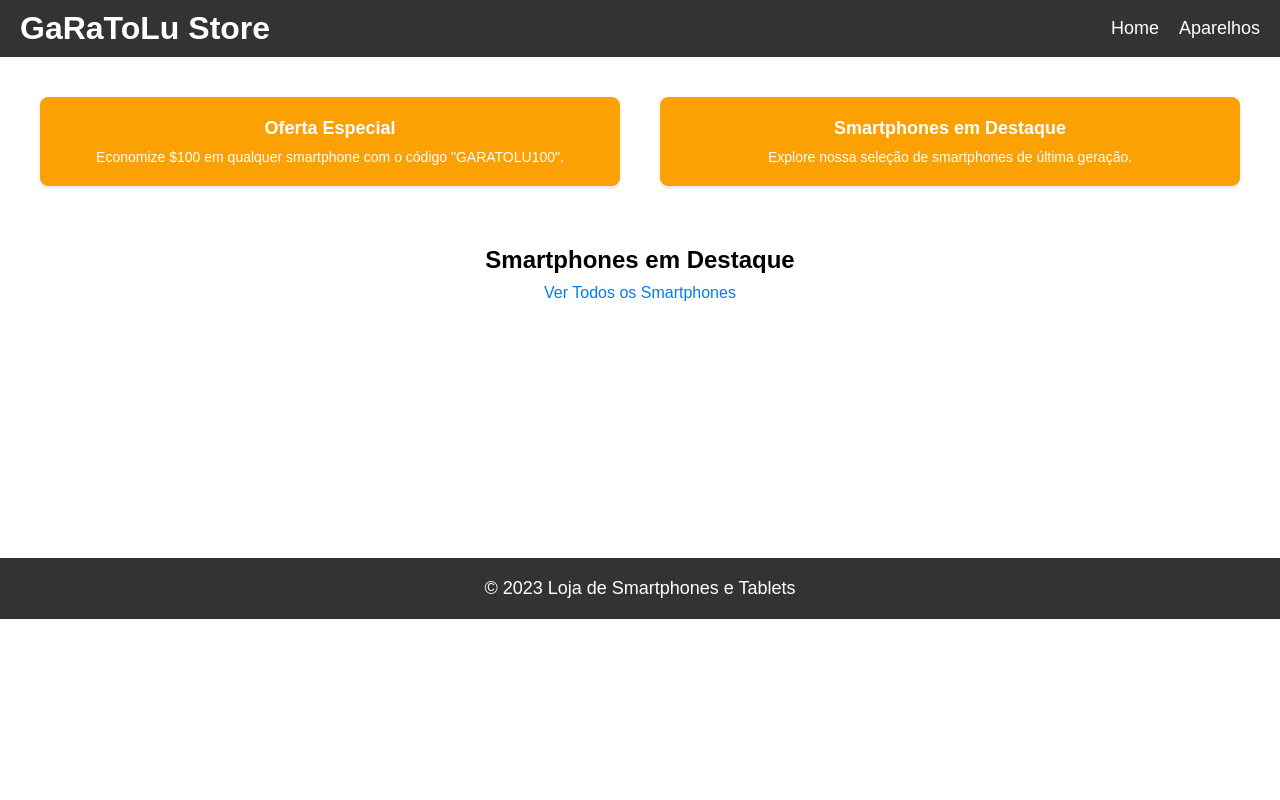
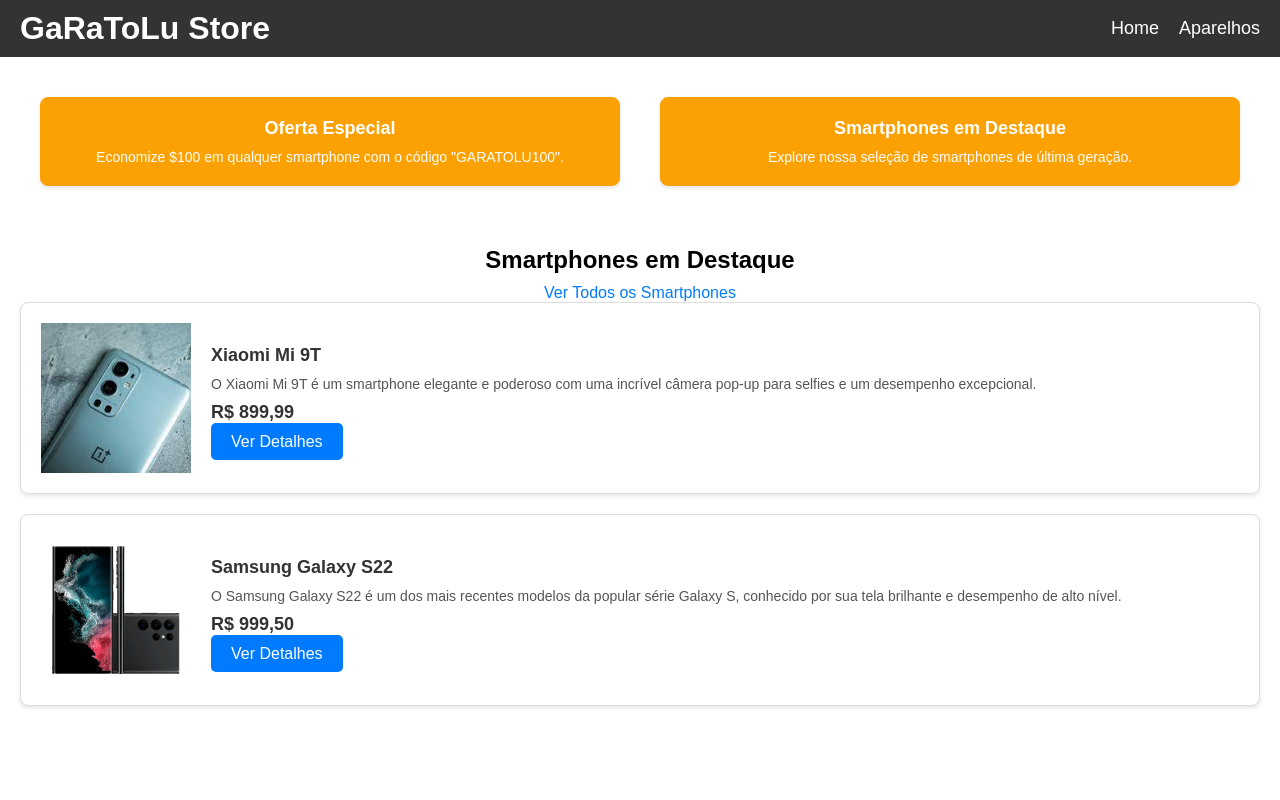
Before and after one commit to Neveszera/RDW_CP2, a React (Vite) app: page / in a window 1280 px wide. Shown: the top 800 px of the page. Built offline with nearby package versions, Linux system fonts and the light colour scheme; data requests are answered from the project's data file.

Commit message:
Destques na home com Math.floor e Math.random, printando dados no console.

```diff
--- a/src/routes/Aparelhos/index.jsx
+++ b/src/routes/Aparelhos/index.jsx
@@ -19,11 +19,20 @@
   const [editAparelho, setEditAparelho] = useState(null); // Estado para controlar o aparelho a ser editado
   const [detailsAparelho, setDetailsAparelho] = useState(null); // Estado para controlar o aparelho a ser detalhado
 
-  useEffect(() => {
+  // Função para buscar e atualizar a lista de aparelhos
+  const fetchAndUpdateAparelhos = () => {
     fetch('http://localhost:5000/aparelhos')
       .then((response) => response.json())
-      .then((data) => setAparelhos(data))
+      .then((data) => {
+        setAparelhos(data);
+        console.clear();
+        console.table(data); // Imprime os dados no console em formato de tabela
+      })
       .catch((error) => console.error('Erro ao obter aparelhos:', error));
+  };
+
+  useEffect(() => {
+    fetchAndUpdateAparelhos(); // Atualiza a lista de aparelhos quando o componente for montado
   }, []);
 
   // Função para abrir o modal de exclusão
@@ -88,6 +97,8 @@
         console.error('Erro ao excluir aparelho:', error);
       });
   };
+
+
 
   return (
     <div className="container">
--- a/src/routes/Home/index.jsx
+++ b/src/routes/Home/index.jsx
@@ -6,11 +6,30 @@
   const [destaques, setDestaques] = useState([]);
 
   useEffect(() => {
-    // Solicitação GET para obter os smartphones em destaque
+    // Solicitação GET para obter todos os smartphones
     fetch('http://localhost:5000/aparelhos')
       .then((response) => response.json())
-      .catch((error) => console.log('Erro ao obter aparelhos:', error));
+      .then((data) => {
+        // Obtenha todos os IDs dos smartphones disponíveis
+        const todosIds = data.map((aparelho) => aparelho.id);
+
+        // Gere dois IDs aleatórios a partir dos IDs disponíveis
+        const aleatorio1 = todosIds[Math.floor(Math.random() * todosIds.length)];
+        let aleatorio2;
+        do {
+          aleatorio2 = todosIds[Math.floor(Math.random() * todosIds.length)];
+        } while (aleatorio1 === aleatorio2);
+
+        // Filtrar os smartphones destaque pelos IDs aleatórios gerados
+        const smartphonesDestaques = data.filter((aparelho) => (
+          aparelho.id === aleatorio1 || aparelho.id === aleatorio2
+        ));
+
+        setDestaques(smartphonesDestaques);
+      })
+      .catch((error) => console.log('Erro ao obter destaques:', error));
   }, []);
+
 
   return (
     <div className="container">
```
